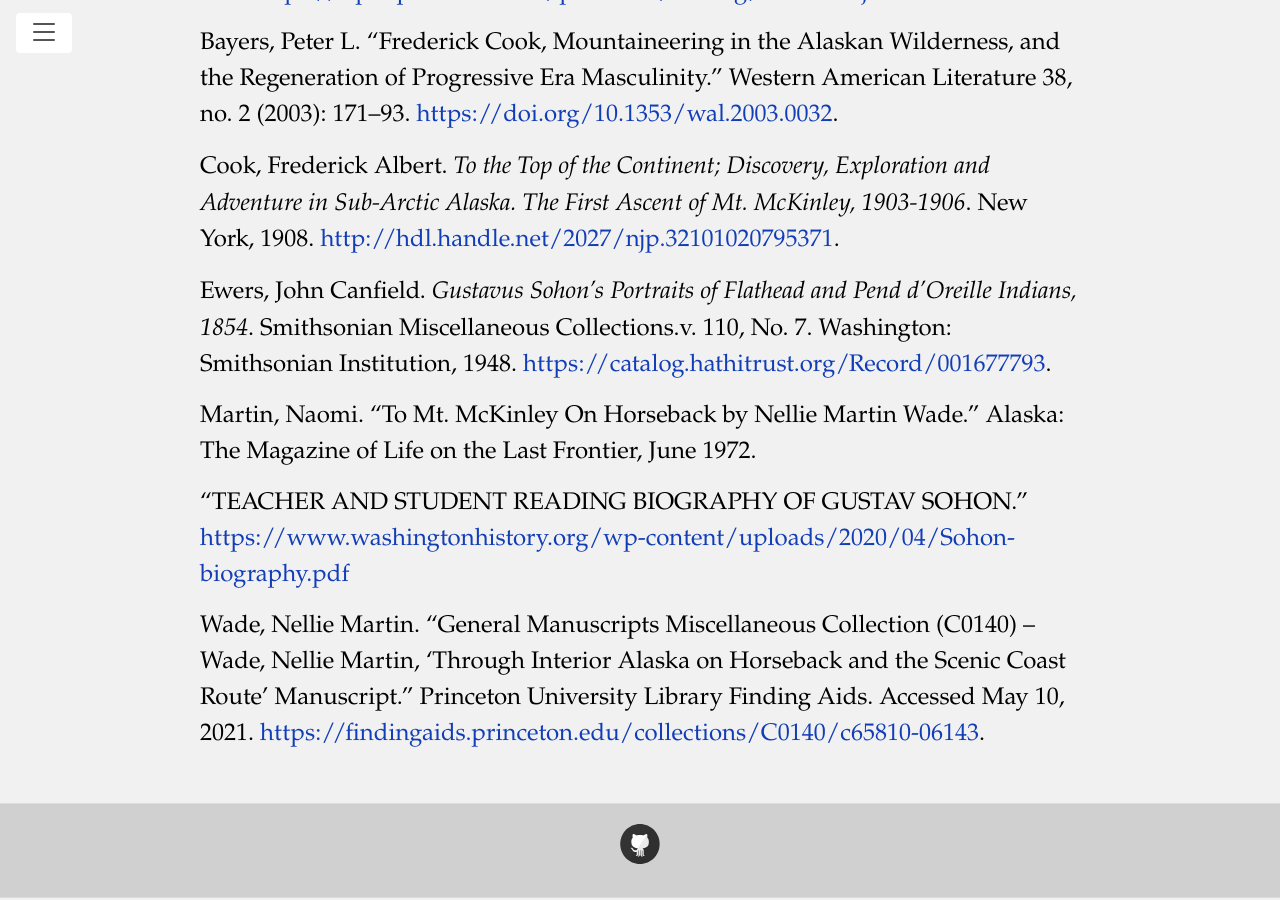
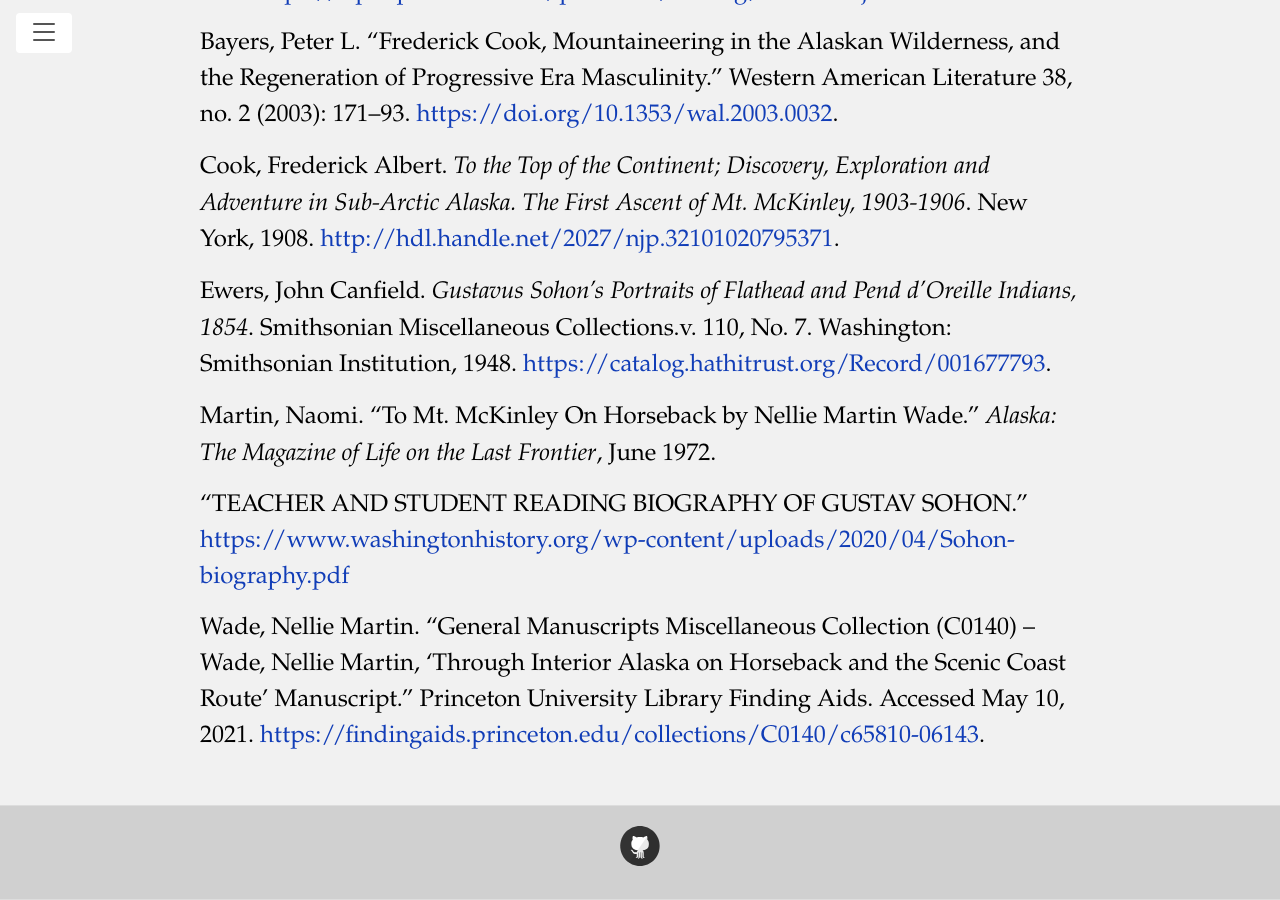
Before and after one commit to HUM-331-Princeton/manifest-destiny, a Jekyll site: the page built from art-in-the-journals.md, in a window 1280 px wide and 900 px high, scrolled down 7846 px. Built offline with Jekyll 4.4.1, drawn with Linux system fonts in a browser that asks for light colours.

```diff
--- a/art-in-the-journals.md
+++ b/art-in-the-journals.md
@@ -110,7 +110,7 @@ Cook, Frederick Albert. _To the Top of the Continent; Discovery, Exploration and
 
 Ewers, John Canfield. _Gustavus Sohon’s Portraits of Flathead and Pend d’Oreille Indians, 1854_. Smithsonian Miscellaneous Collections.v. 110, No. 7. Washington: Smithsonian Institution, 1948. <https://catalog.hathitrust.org/Record/001677793>.
 
-Martin, Naomi. "To Mt. McKinley On Horseback by Nellie Martin Wade." Alaska: The Magazine of Life on the Last Frontier, June 1972.
+Martin, Naomi. "To Mt. McKinley On Horseback by Nellie Martin Wade." _Alaska: The Magazine of Life on the Last Frontier_, June 1972.
 
 "TEACHER AND STUDENT READING BIOGRAPHY OF GUSTAV SOHON." <https://www.washingtonhistory.org/wp-content/uploads/2020/04/Sohon-biography.pdf>
 
```
